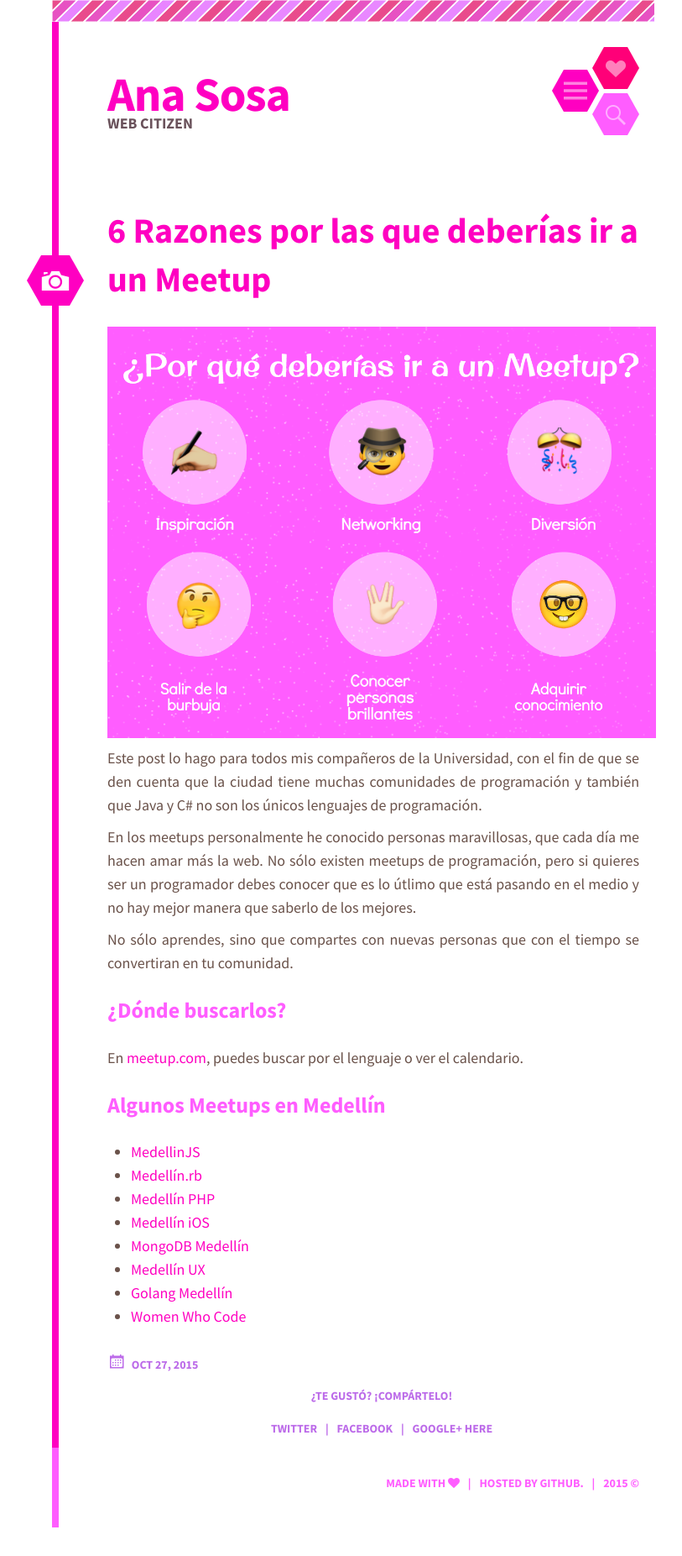
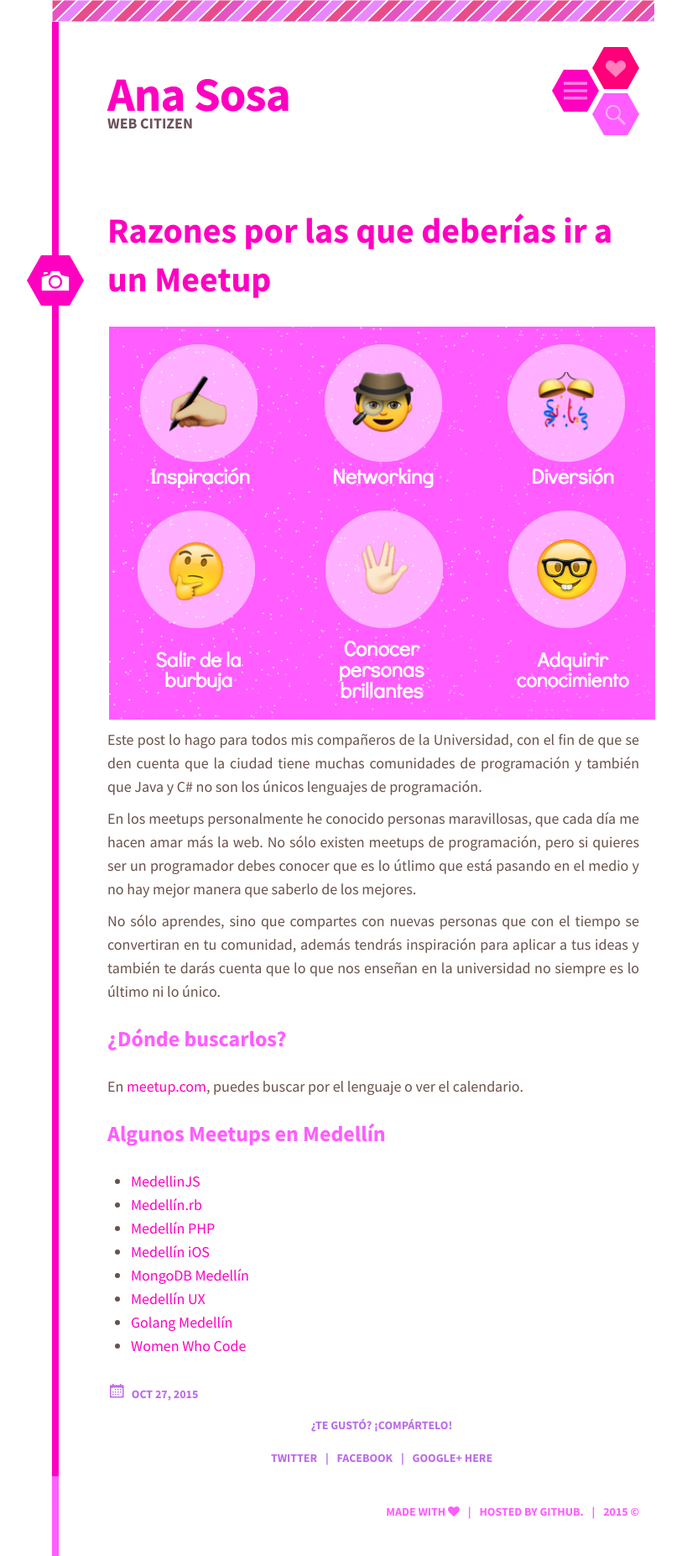
Before and after one commit to anamariasosa/anamariasosa.github.io, a Jekyll site: the page built from _posts/2015-10-27-meetups.md, in a window 1280 px wide. Shown: the whole page at 84% size, without its empty margins (218-1031 px from the left). Built offline with Jekyll 4.4.1, drawn with Linux system fonts in a browser that asks for light colours; nearby versions of some CDN libraries; comment, search, counter and statistics services are not loaded; before the commit the page ends 1819 px from its top, so only the background shows below that.

Commit message:
meetup post edited

```diff
--- a/_posts/2015-10-27-meetups.md
+++ b/_posts/2015-10-27-meetups.md
@@ -1,17 +1,17 @@
 ---
-title:  		"6 Razones por las que deberías ir a un Meetup"
+title:  		"Razones por las que deberías ir a un Meetup"
 date:   		2015-10-27 6:49:55
 permalink: 		blog/meetup
 type: 			image
 description: 	"La ciudad nos ofrecen muchos meetups para convertirnos en personas competitivas y crear comunidad"
+tw-image: 		tw-meetup.png
 image: 			meetup.png
-tw-image: 		tw-meetup.png
 ---
 Este post lo hago para todos mis compañeros de la Universidad, con el fin de que se den cuenta que la ciudad tiene muchas comunidades de programación y también que Java y C# no son los únicos lenguajes de programación.
 
 En los meetups personalmente he conocido personas maravillosas, que cada día me hacen amar más la web. No sólo existen meetups de programación, pero si quieres ser un programador debes conocer que es lo útlimo que está pasando en el medio y no hay mejor manera que saberlo de los mejores.
 
-No sólo aprendes, sino que compartes con nuevas personas que con el tiempo se convertiran en tu comunidad.
+No sólo aprendes, sino que compartes con nuevas personas que con el tiempo se convertiran en tu comunidad, además tendrás inspiración para aplicar a tus ideas y también te darás cuenta que lo que nos enseñan en la universidad no siempre es lo último ni lo único.
 
 ## ¿Dónde buscarlos?
 En [meetup.com](http://www.meetup.com/find/events/?allMeetups=true&radius=100&userFreeform=Medell%C3%ADn%2C+Colombia&mcId=c1006697&change=yes&eventFilter=mysugg), puedes buscar por el lenguaje o ver el calendario.
```
Also changed, not shown: img/meetup.png.
